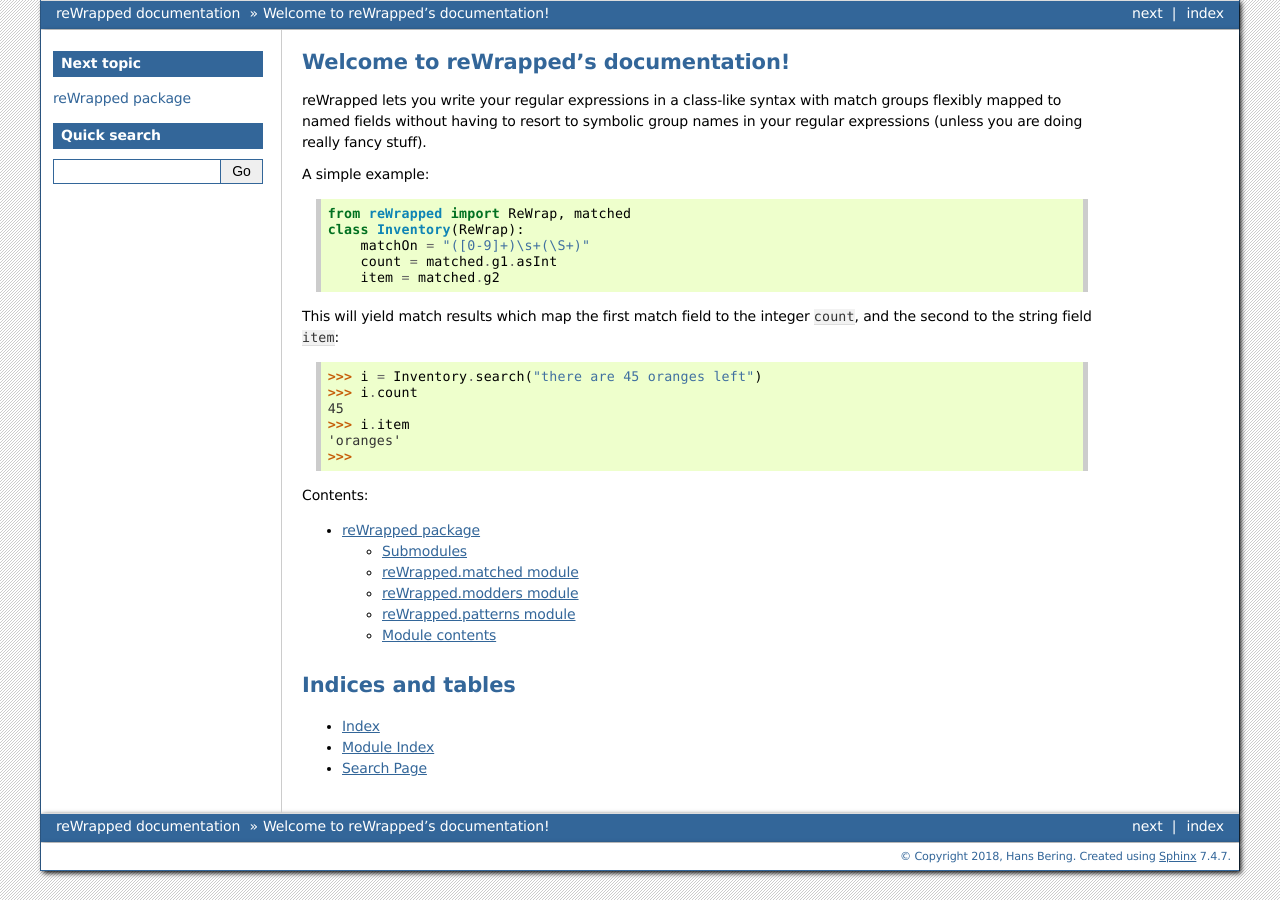
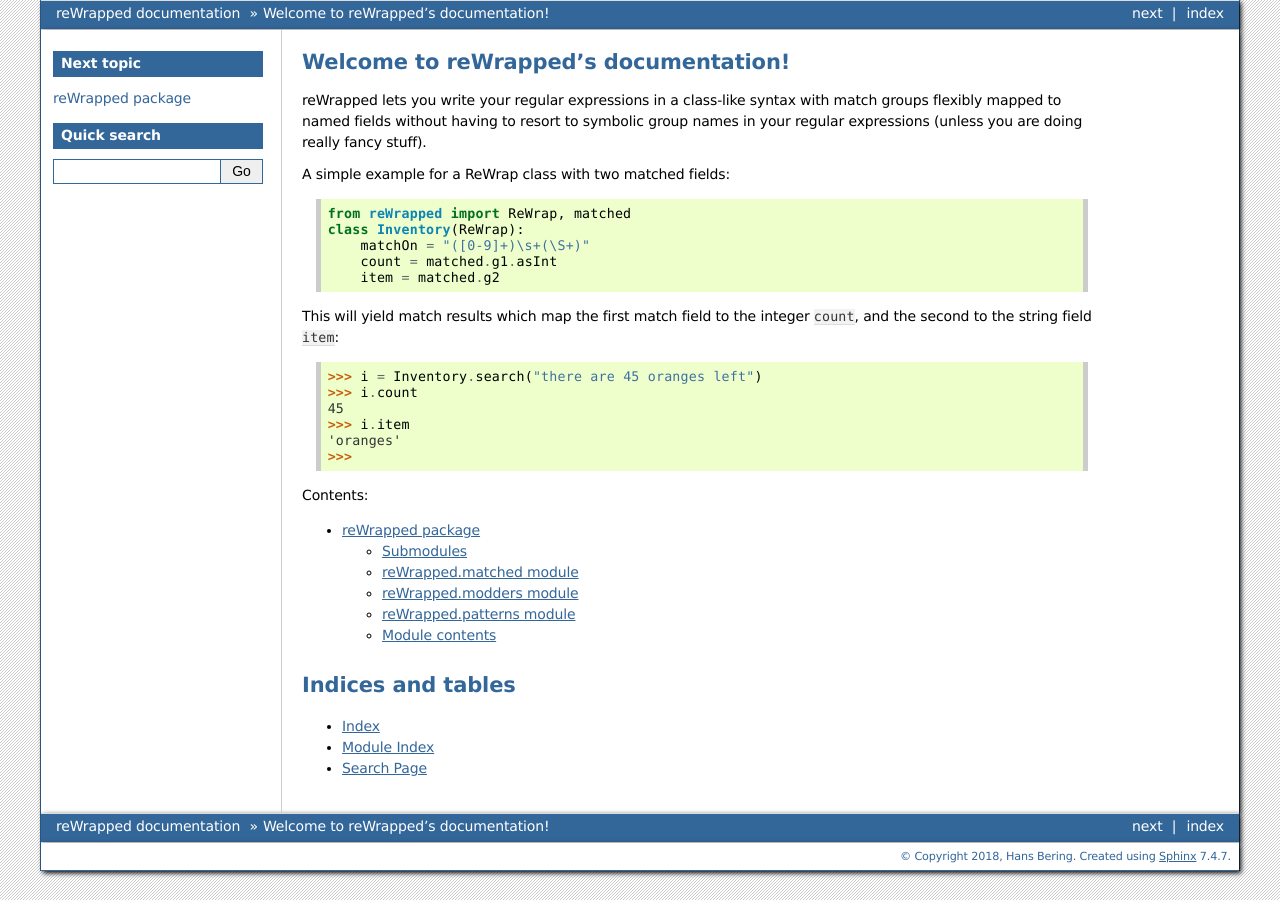
Before and after one commit to hansi-b/rewrapped, a Sphinx documentation site: the page built from docs/index.rst, in a window 1280 px wide. Built offline with Sphinx 7.4.7, drawn with Linux system fonts in a browser that asks for light colours.

Commit message:
adaptations to get the docs into branch
* sphinx make clean would delete the branch, not desired

```diff
--- a/docs/index.html
+++ /dev/null
@@ -1 +0,0 @@
-<meta http-equiv="refresh" content="0; url=./_build/html/index.html" />
--- a/docs/index.rst
+++ b/docs/index.rst
@@ -11,7 +11,7 @@
 having to resort to symbolic group names in your regular expressions
 (unless you are doing really fancy stuff).
 
-A simple example::
+A simple example for a ReWrap class with two matched fields::
 
     from reWrapped import ReWrap, matched
     class Inventory(ReWrap):
```
Also changed, not shown: 1 other file.
